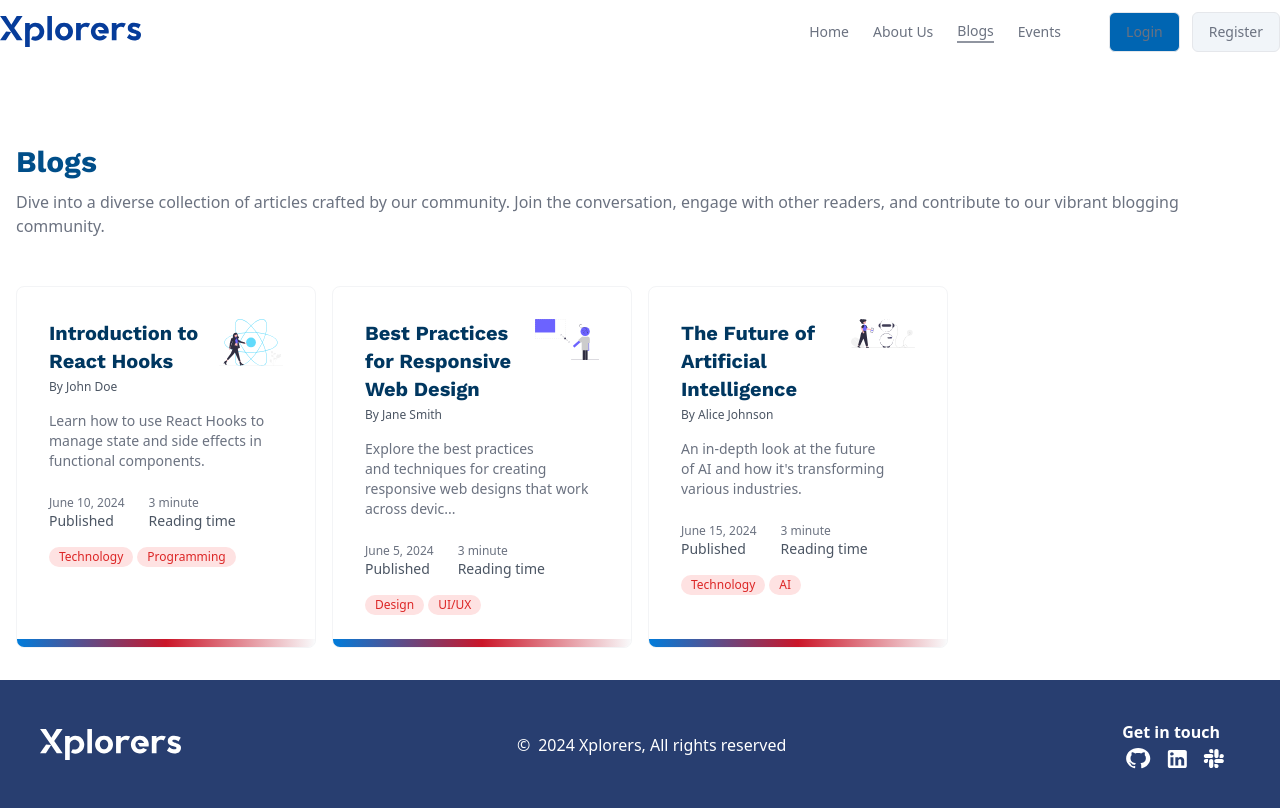
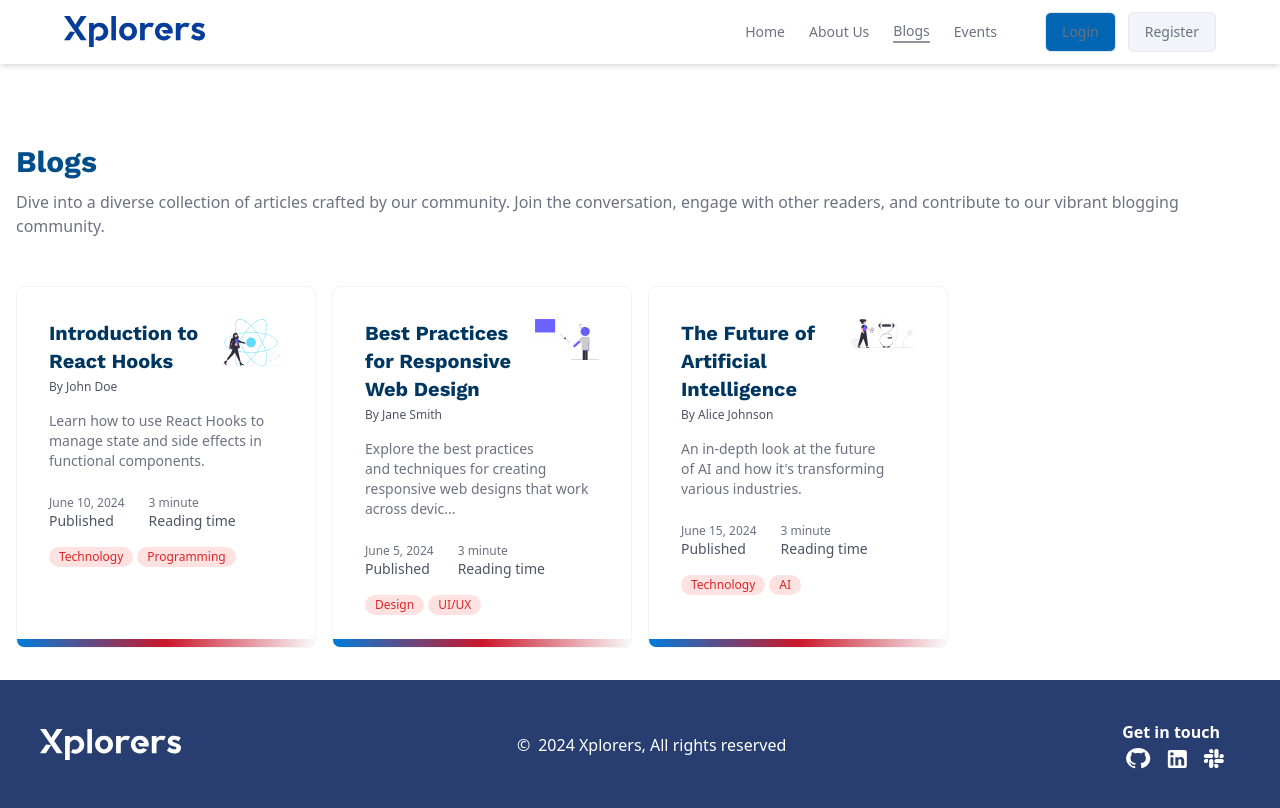
Before and after one commit to xplorer-io/website, a Next.js app: page /blogs in a window 1280 px wide. Built offline with nearby package versions, Linux system fonts and the light colour scheme; no server answers.

Commit message:
add shadow

```diff
--- a/src/components/layout/header.tsx
+++ b/src/components/layout/header.tsx
@@ -13,7 +13,7 @@ const Header = () => {
   const toggleMobileMenu = () => setIsMobileMenuOpen((prev) => !prev);
 
   return (
-    <section className="container mx-auto">
+    <section className="w-full px-16 shadow-md">
       <header className="relative mx-4 bg-white sm:mx-0">
         <div className="mx-auto">
           <div className="flex h-16 items-center justify-between">
```
